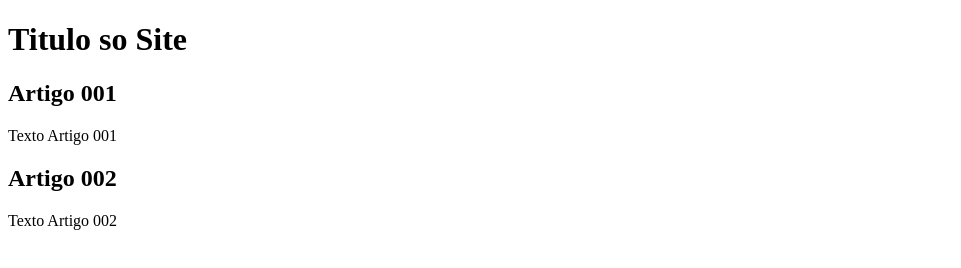
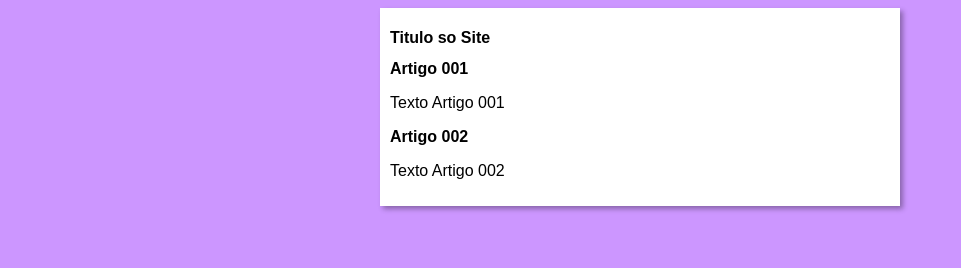
Before and after one commit to gaberosab/projeto-site, a plain HTML site: page index.html in a window 1280 px wide. Shown: the whole page, without its empty margins (0-961 px from the left). Drawn offline with Linux system fonts and the light colour scheme.

Commit message:
Inicio design

```diff
--- /dev/null
+++ b/estilos/style.css
@@ -0,0 +1,17 @@
+* {
+    font-family: Arial, Helvetica, sans-serif;
+    font-size: 16px;
+}
+
+body {
+    background-color: rgb(204, 150, 255);
+
+}
+
+main {
+    background-color: white;
+    width: 500px;
+    margin: auto;
+    padding: 10px;
+    box-shadow: 3px 3px 5px rgba(0, 0, 0, 0.329);
+}
--- a/index.html
+++ b/index.html
@@ -4,6 +4,7 @@
     <meta charset="UTF-8">
     <meta name="viewport" content="width=device-width, initial-scale=1.0">
     <title>Titulo do Site</title>
+    <link rel="stylesheet" href="estilos/style.css">
 </head>
 <body>
     <main>
```
